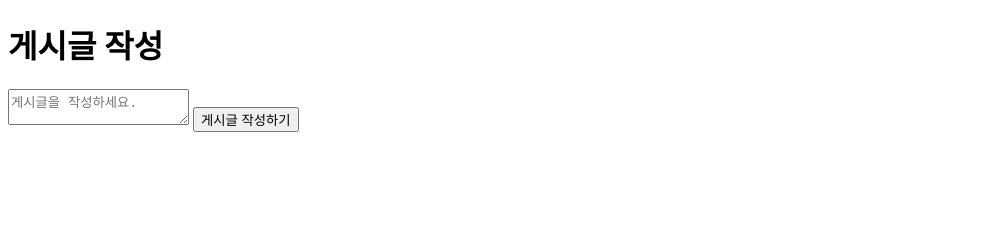
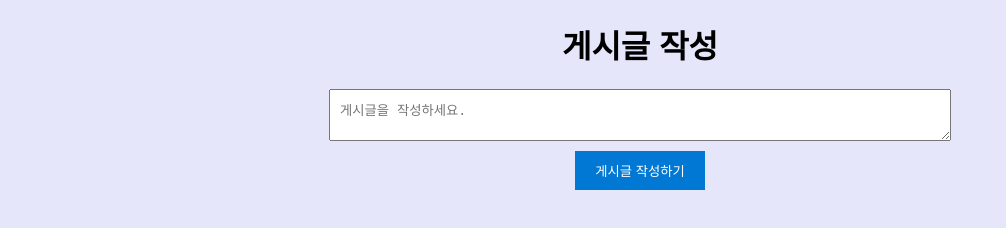
Before and after one commit to 2Mihye/Front-Workspace, a plain HTML site: page blog/blog_post.html in a window 1280 px wide. Shown: the whole page, without its empty margins (0-1006 px from the left). Drawn offline with Linux system fonts and the light colour scheme.

```diff
--- a/blog/blog_post.html
+++ b/blog/blog_post.html
@@ -2,6 +2,7 @@
 <html>
     <head>
         <title>블로그 게시글 작성</title>
+        <link rel="stylesheet" type="text/css" href="./css/blog-styles.css">
     </head>
     <body>
         <h1>게시글 작성</h1>
--- /dev/null
+++ b/blog/css/blog-styles.css
@@ -0,0 +1,35 @@
+
+body{
+    font-family: Arial, Helvetica, sans-serif;
+    background-color: lavender;
+    margin: 0;
+    padding: 0;
+}
+h1{
+    text-align: center;
+}
+textarea{
+    width: 80%;
+    max-width: 600px;
+    margin: 0 auto;
+    display: block;
+    padding: 10px;
+}
+button {
+    display: block;
+    margin: 10px auto;
+    background-color: #0078d4;
+    color: white;
+    border: none;
+    padding: 10px 20px;
+    cursor: pointer;
+}
+
+button:hover{
+    background-color: #005bb7;
+}
+
+ul{
+    list-style-type: none;
+    padding: 0;
+}
```
Also changed, not shown: blog/blog_main.html (+2 -0 lines).
